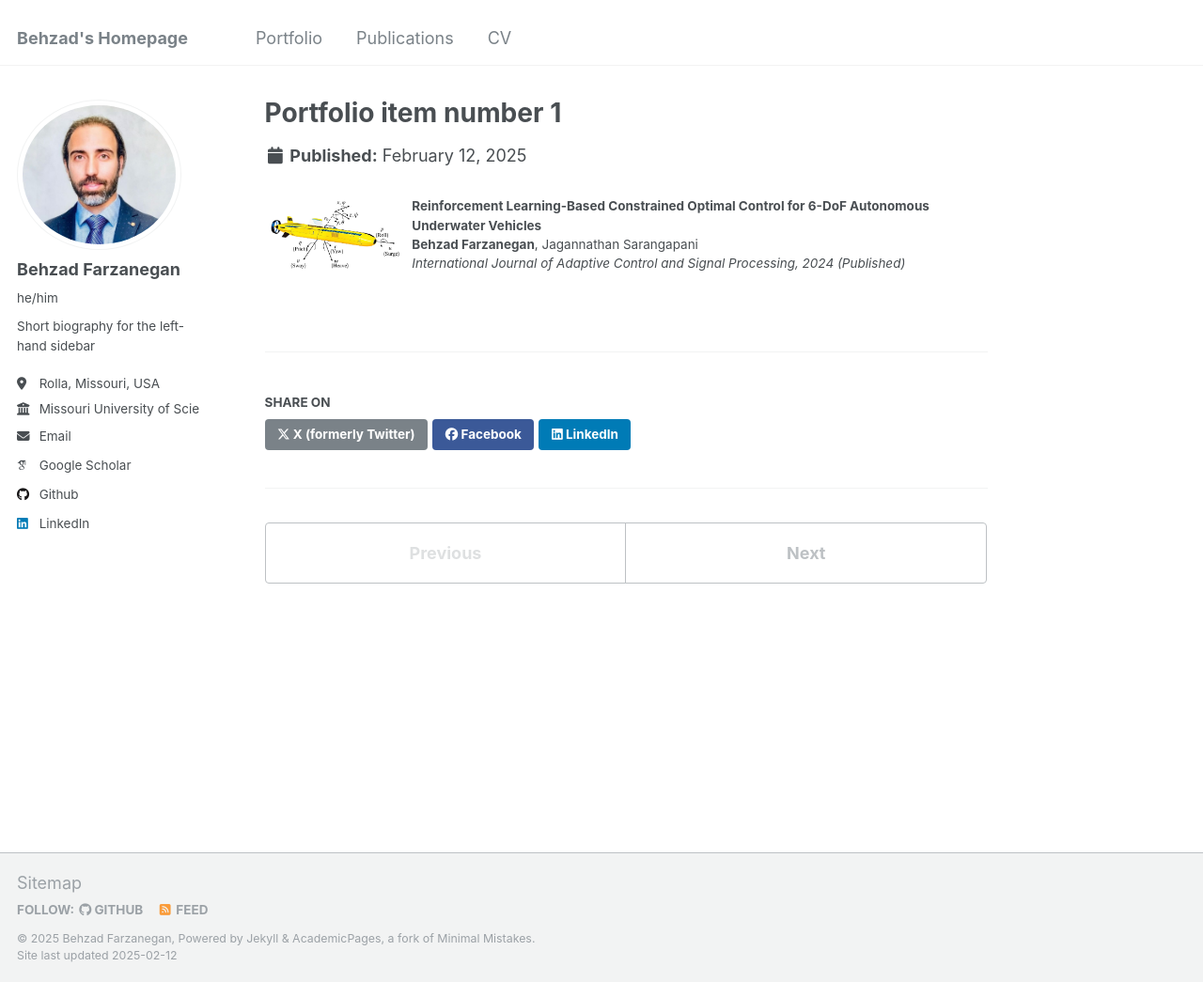
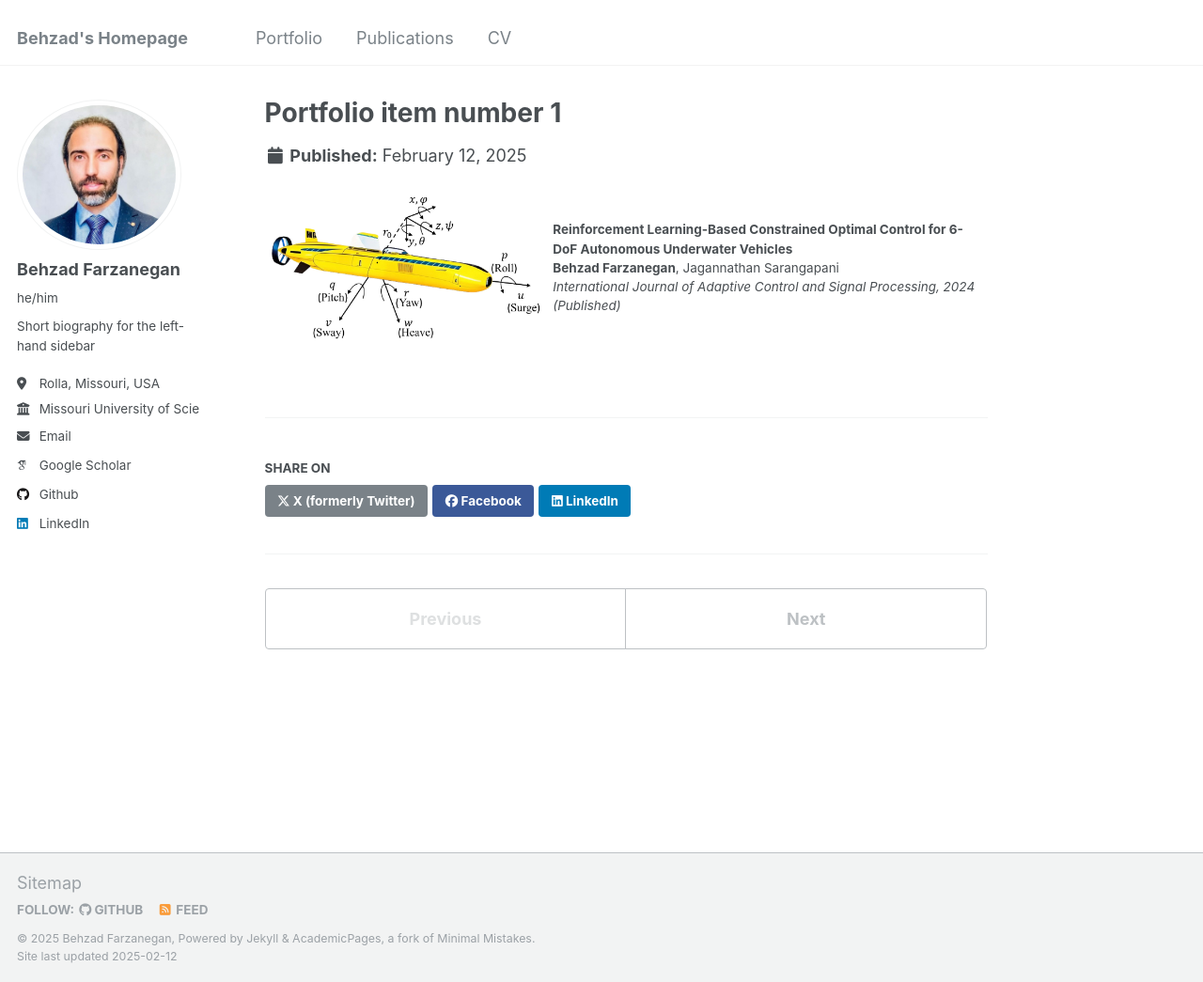
Before and after one commit to behzadfarzanegan/behzadfarzanegan.github.io, a Jekyll site: the page built from _portfolio/portfolio-1.md, in a window 1280 px wide and 1045 px high. Shown: the whole window at 94% size. Built offline with Jekyll 4.4.1, drawn with Linux system fonts in a browser that asks for light colours; some web fonts are replaced.

Commit message:
Update portfolio-1.md

```diff
--- a/_portfolio/portfolio-1.md
+++ b/_portfolio/portfolio-1.md
@@ -6,7 +6,7 @@ collection: publications
 
 <table style="border-collapse: collapse; border: none;">
 <tr style="border: none;">
-<td width="150" style="border: none;">
+<td width="300" style="border: none;">
     <img src="/images/AUV.png" width="300">
 </td>
 <td style="border: none;">
```
